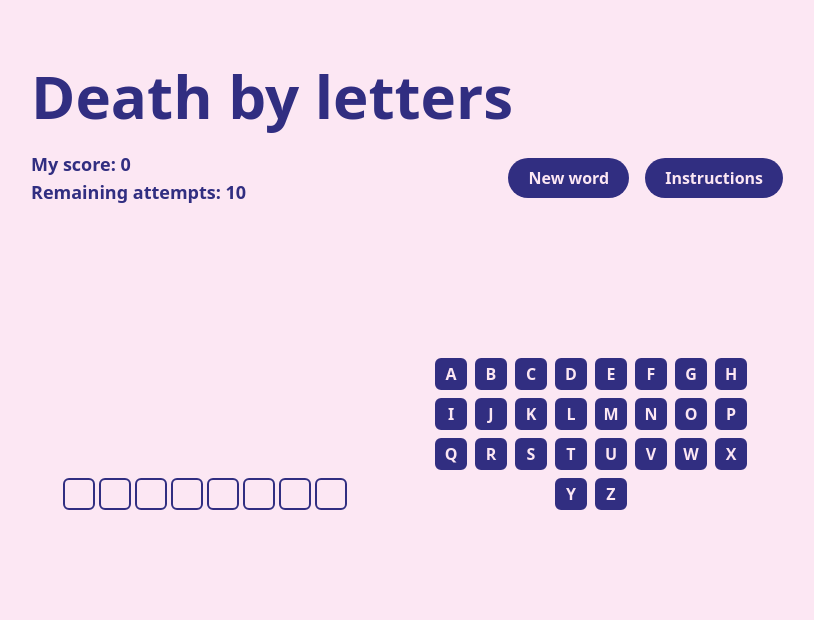
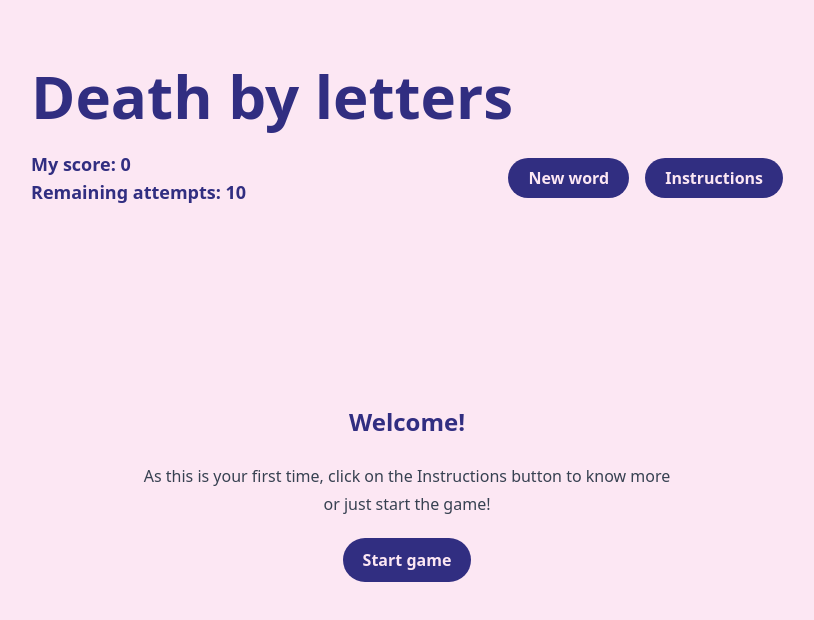
Before and after one commit to davidllopes/death-by-letters, a React (Create React App) app: page / in a window 1280 px wide. Shown: the top 620 px of the page, without its empty margins (233-1047 px from the left). Built offline with nearby package versions, Linux system fonts and the light colour scheme; a web font is replaced by a local one.

Commit message:
add welcome message and start from zero

```diff
--- a/src/App.jsx
+++ b/src/App.jsx
@@ -1,5 +1,5 @@
 // react hooks, redux, reducer
-import { useState } from "react";
+import { useCallback, useState } from "react";
 import { useDispatch, useSelector } from "react-redux";
 import { newRound } from "./store/roundsReducer";
 // utility functions
@@ -34,7 +34,7 @@ function App() {
     /**
      * Start a new game function - calls the fetch function and saves a new word or returns an error
      */
-    const startNewRound = () => {
+    const startNewRound = useCallback(() => {
         setIsLoading(true);
         const onDone = (word) => {
             dispatch(newRound({ word: word }));
@@ -46,7 +46,7 @@ function App() {
         };
         //fetch random word
         loadRandomWord(onDone, onError);
-    };
+    }, [dispatch]);
 
     // game state variables
     const hasLost = atttemptsRemain < 1;
@@ -81,6 +81,18 @@ function App() {
                             An error occurred while loading. <br />
                             Check your internet connection.
                         </p>
+                    ) : data.currentRound === 0 ? (
+                        <article className="prose text-center">
+                            <h2 className="text-indigo-900 text-2xl">
+                                Welcome!
+                            </h2>
+                            <p>
+                                As this is your first time, click on the
+                                Instructions button to know more <br /> or just
+                                start the game!
+                            </p>
+                            <Button onClick={startNewRound}>Start game</Button>
+                        </article>
                     ) : (
                         <div className="w-full">
                             <div className="w-full flex flex-col md:flex-row gap-5 items-center justify-around md:items-end">
--- a/src/components/Instructions.jsx
+++ b/src/components/Instructions.jsx
@@ -53,9 +53,9 @@ export const Instructions = ({ handleClose }) => {
                     </p>
                     <p>
                         Tap one of the letters{" "}
-                        <Letter handleClick={handleClose}>Z</Letter> or press a
-                        key on your keyboard. For each correct letter, you get
-                        10 points added to your score. Enjoy!
+                        <Letter handleClick={() => {}}>Z</Letter> or press a key
+                        on your keyboard. For each correct letter, you get 10
+                        points added to your score. Enjoy!
                     </p>
                 </article>
             </div>
--- a/src/store/roundsReducer.jsx
+++ b/src/store/roundsReducer.jsx
@@ -1,14 +1,10 @@
 import { createSlice } from "@reduxjs/toolkit";
 
 const DEFAULT_STATE = {
-    currentRound: 1,
-    nextId: 2,
+    currentRound: 0,
+    nextId: 1,
     rounds: {
-        1: {
-            word: "SERENITY",
-            guessed: [],
-            incorrect: [],
-        },
+        0: { word: "", guessed: [], incorrect: [] },
     },
     score: 0,
 };
@@ -30,12 +26,12 @@ export const dataSlice = createSlice({
     reducers: {
         // start a new round (word) - will insert a new entry and increment the nextId
         newRound: (state, action) => {
-            state.rounds[state.nextId] = {
+            state.currentRound = state.nextId;
+            state.rounds[state.currentRound] = {
                 word: action.payload.word,
                 guessed: [],
                 incorrect: [],
             };
-            state.currentRound = state.nextId;
             state.nextId++;
             saveData(state);
         },
```
